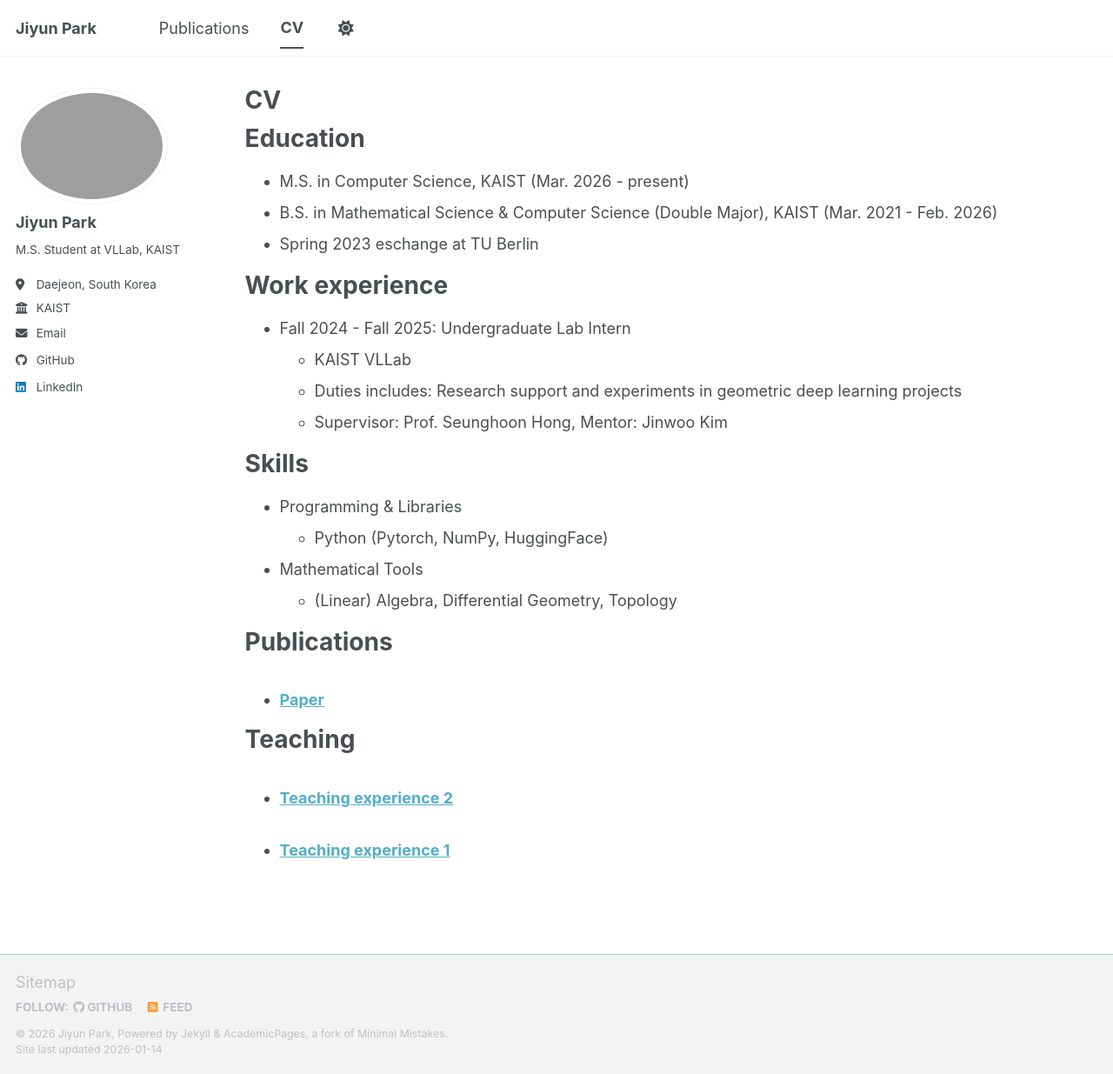
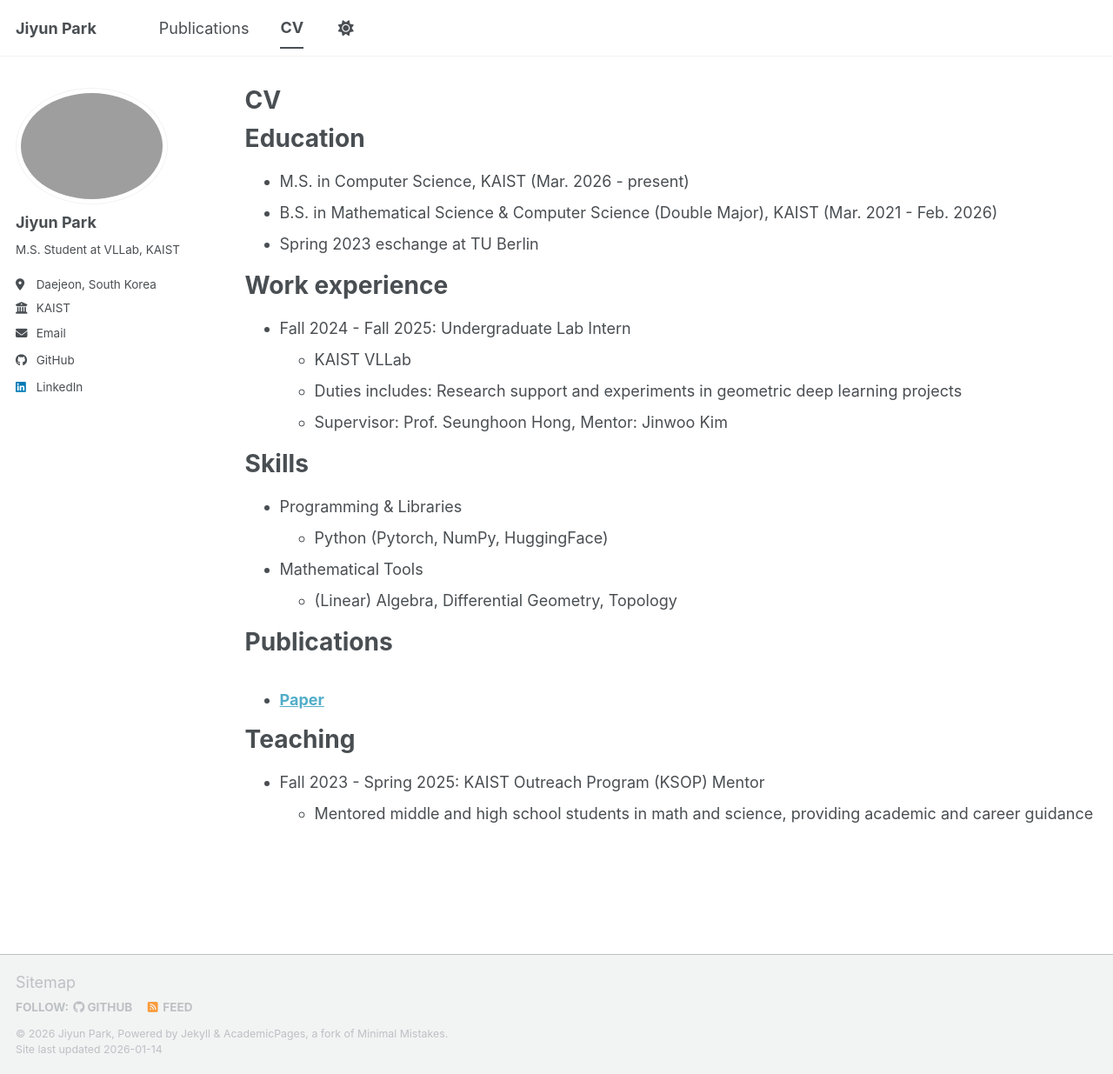
Before and after one commit to uxhif/uxhif.github.io, a Jekyll site: the page built from _pages/cv.md, in a window 1280 px wide and 1235 px high. Shown: the whole window at 87% size. Built offline with Jekyll 4.4.1, drawn with Linux system fonts in a browser that asks for light colours; a script bundle is joined from its source files by our own code; library files that are not in the unit come from our copies.

Commit message:
Update teaching section with mentoring details

```diff
--- a/_pages/cv.md
+++ b/_pages/cv.md
@@ -37,6 +37,5 @@ Publications
 
 Teaching
 ======
-  <ul>{% for post in site.teaching reversed %}
-    {% include archive-single-cv.html %}
-  {% endfor %}</ul>
+* Fall 2023 - Spring 2025: KAIST Outreach Program (KSOP) Mentor
+  * Mentored middle and high school students in math and science, providing academic and career guidance
```
